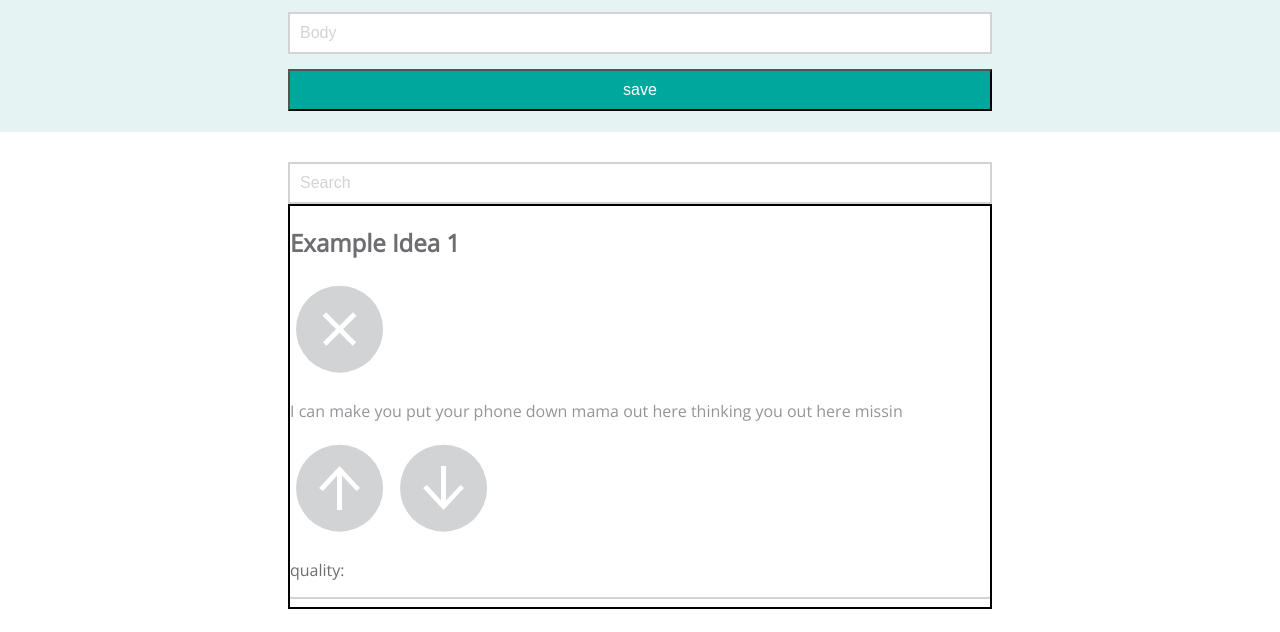
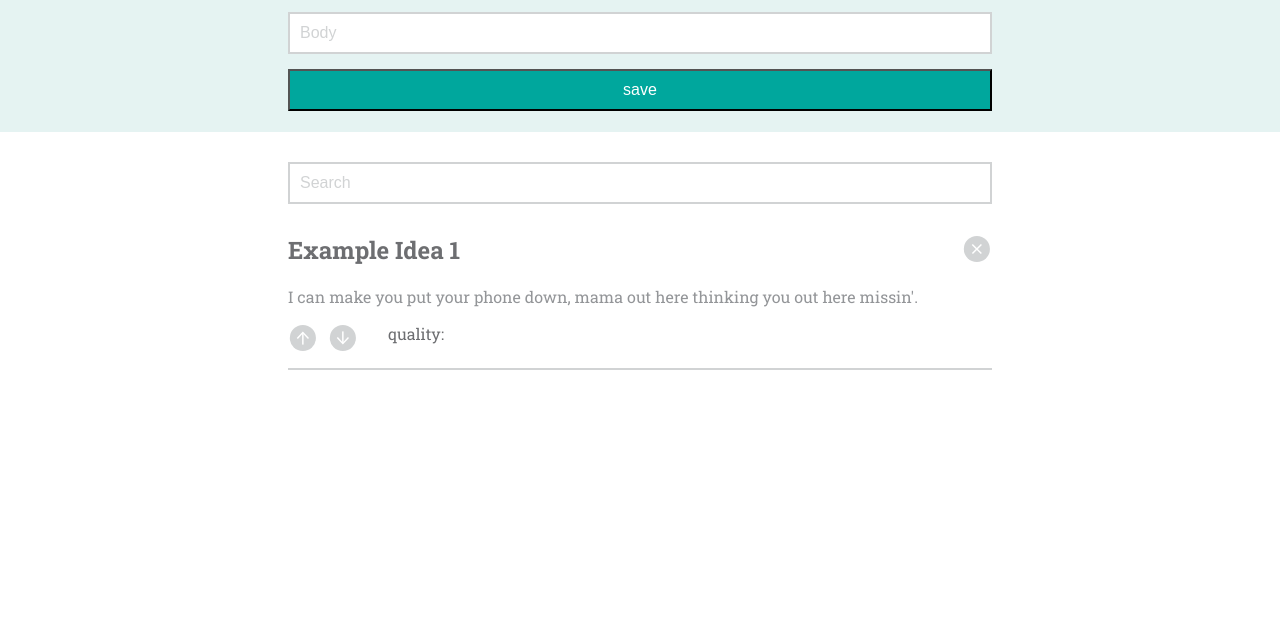
Before and after one commit to TMcMeans/Idea_Box, a plain HTML site: page index.html in a window 1280 px wide. Shown: the part 168-800 px from the top of the page. Drawn offline with nearby package versions, Linux system fonts and the light colour scheme.

Commit message:
Modified bottom portion CSS styling and positioning

```diff
--- a/index.html
+++ b/index.html
@@ -22,7 +22,7 @@
           <h2 class="idea-name">Example Idea 1</h2>
           <img class="delete" src="assets/delete.svg">
         </div>
-        <p class="idea">I can make you put your phone down mama out here thinking you out here missin</p>
+        <p class="idea">I can make you put your phone down, mama out here thinking you out here missin'.</p>
         <div class="bottom-wrapper">
           <img class="upvote" src="assets/upvote.svg">
           <img class="downvote" src="assets/downvote.svg">
@@ -30,6 +30,7 @@
         </div>
         <hr>
       </article>
+
     </section>
   </div>
   <script type="text/javascript" src="script.js"></script>
--- a/styles.css
+++ b/styles.css
@@ -1,4 +1,4 @@
-@import url('https://fonts.googleapis.com/css?family=Open+Sans|Roboto+Slab:700');
+@import url('https://fonts.googleapis.com/css?family=Open+Sans|Roboto+Slab:400,700');
 
 /* Universal styles */
 
@@ -7,7 +7,7 @@
 }
 
 body {
-  font-family: 'Open Sans', sans-serif;
+  font-family: 'Roboto Slab', serif;
   margin: 0;
   font-size: 1em;
 }
@@ -80,12 +80,16 @@ h2 {
 }
 
 img {
-  width: 100px;
-  height: 100px;
+  width: 30px;
+  height: 30px;
 }
 
 hr {
   border: 1px solid #d1d3d4;
+}
+
+p {
+  margin-top: 0;
 }
 
 .idea {
@@ -103,7 +107,29 @@ hr {
 
 .idea-card {
   width: 55%;
-  height: 50%;
-  border: 2px solid black;
-  margin: 0 auto;
+  height: 190px;
+  margin: 10px auto 0 auto;
 }
+
+.top-wrapper {
+  display: flex;
+  flex-direction: row;
+  justify-content: space-between;
+}
+
+.delete {
+  margin-top: 20px;
+}
+
+.bottom-wrapper {
+  display: flex;
+  flex-direction: row;
+}
+
+.upvote, .downvote {
+  margin-right: 10px;
+}
+
+.quality {
+  margin-left: 20px;
+}
```
